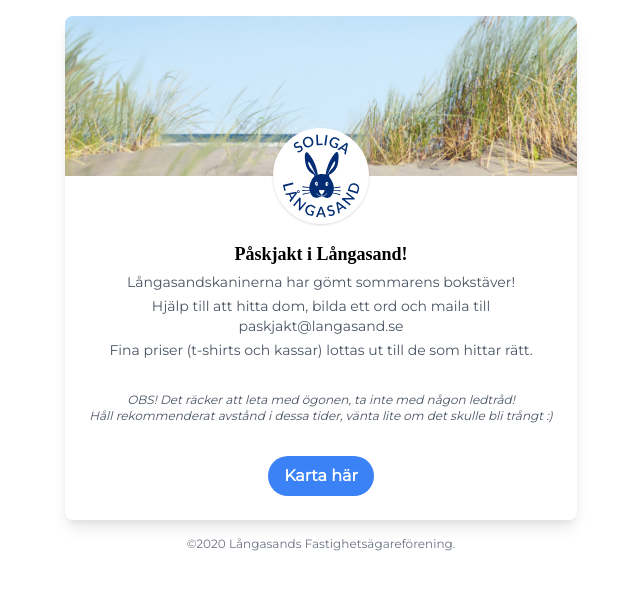
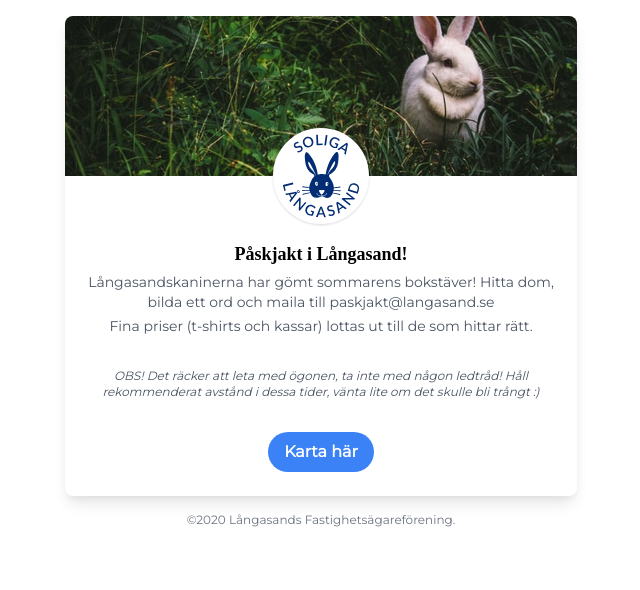
Before and after one commit to soligalangasand/soligalangasand.github.io, a Jekyll site: the page easter-hunt/index.html, which Jekyll copies as it is, in a window 1280 px wide. Shown: the top 590 px of the page, without its empty margins (319-959 px from the left). Built offline with Jekyll 4.4.1, drawn with Linux system fonts in a browser that asks for light colours; some web fonts are replaced.

Commit message:
Easter hunt on landing page

```diff
--- a/_sass/langasand.scss
+++ b/_sass/langasand.scss
@@ -63,6 +63,19 @@
   margin-left: calc(-50vw + 50%);
 }
 
+button {
+  background-color: #ffffff;
+  border: none;
+  color: #022D74;
+  padding: 15px 24px;
+  text-align: center;
+  text-decoration: none;
+  display: inline-block;
+  font-size: 16px;
+  border-radius: 8px;
+}
+
+
  .full-width {
   width: 100vw;
   margin-left: calc(-50vw + 50%);
@@ -81,6 +94,16 @@
 
 .blue-background {
   background-color: #022D74;
+}
+
+.bunny-background {
+  background: url(/assets/images/victor-larracuente-8-9hqGiqgR4-unsplash.jpg);
+  background-color: #cccccc; /* Used if the image is unavailable */
+  min-height: 200px;
+  height: 20vh;
+  background-position: center top; /* Center the image */
+  background-repeat: no-repeat; /* Do not repeat the image */
+  background-size: cover; /* Resize the background image to cover the entire container */
 }
 
 .text-white {
--- a/easter-hunt/index.html
+++ b/easter-hunt/index.html
@@ -18,10 +18,9 @@
   </head>
   <body>
 
-
     <div class="bg-white pb-6 my-4 mx-2 justify-center items-center overflow-hidden max-w-lg rounded-lg shadow-lg mx-auto">
       <div class="relative h-40">
-        <img class="absolute h-full w-full object-cover" src="https://www.soligalangasand.se/assets/images/top_img1.jpg">
+        <img class="absolute h-full w-full object-cover" src="/assets/images/victor-larracuente-8-9hqGiqgR4-unsplash.jpg">
       </div>
       <div class="relative shadow mx-auto h-24 w-24 -my-12 border-white bg-white rounded-full overflow-hidden border-4">
         <img class="object-cover w-full h-full" src="https://www.soligalangasand.se/assets/images/LFF-logo-square.svg">
@@ -32,16 +31,14 @@
         </h1>
         <p class="text-sm my-1 text-gray-600 text-center">
           Långasandskaninerna har gömt sommarens bokstäver!
-        </p>
-        <p class="text-sm my-1 text-gray-600 text-center">
-          Hjälp till att hitta dom, bilda ett ord och maila till
+          Hitta dom, bilda ett ord och maila till
           <a href="mailto:paskjakt@langasand.se">paskjakt@langasand.se</a>
         </p>
         <p class="text-sm  my-1  text-gray-600 text-center">
           Fina priser (t-shirts och kassar) lottas ut till de som hittar rätt.
         </p>
         <p class="text-xs mt-8 text-gray-600 text-center italic">
-          OBS! Det räcker att leta med ögonen, ta inte med någon ledtråd!<br>
+          OBS! Det räcker att leta med ögonen, ta inte med någon ledtråd!
           Håll rekommenderat avstånd i dessa tider, vänta lite om det skulle bli trångt :)
         </p>
       </div>
--- a/easter-hunt/map_view.html
+++ b/easter-hunt/map_view.html
@@ -71,7 +71,7 @@
             title: "Stenen"
           }, {
             position: new google.maps.LatLng(56.832754, 12.599374),
-            type: 'rabbit2',
+            type: 'rabbit',
             title: "Groddammen"
           }, {
             position: new google.maps.LatLng(56.835719, 12.606796),
```
Also changed, not shown: _layouts/home.html (+11 -0 lines), assets/images/victor-larracuente-8-9hqGiqgR4-unsplash.jpg (added).
